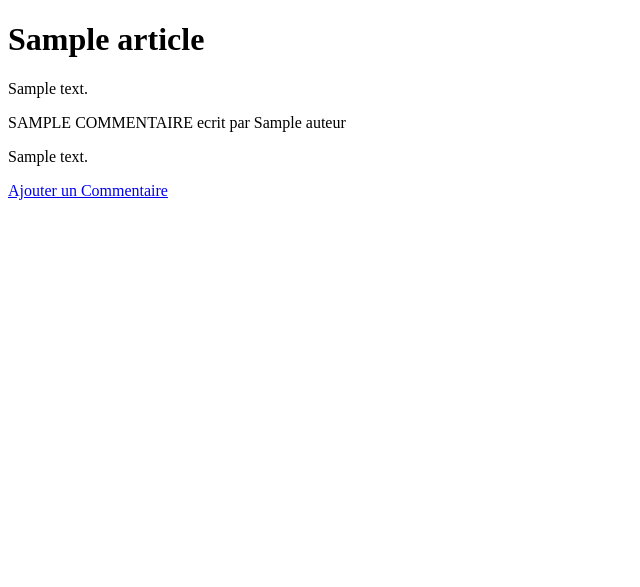
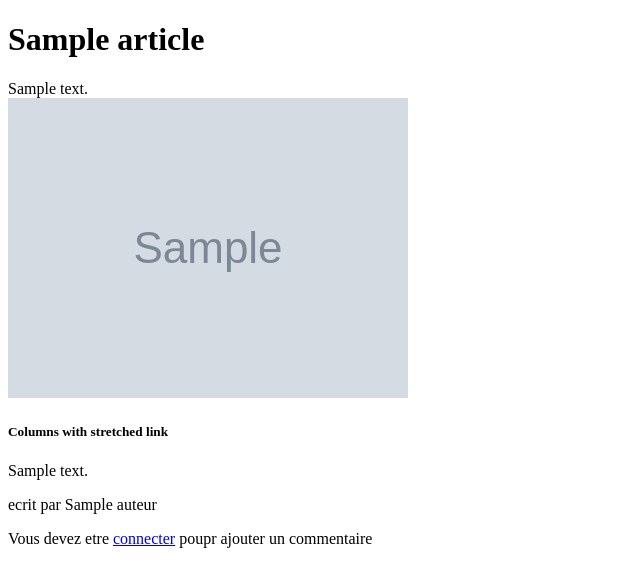
Before and after one commit to Thodler/socialNetwork, a Symfony app: template templates/article/show.html.twig in a window 1280 px wide. Shown: the part 112-699 px from the top of the page, without its empty margins (0-640 px from the left). Run offline with Twig, Linux system fonts and the light colour scheme; the template is opened without the code that fills it: most values are stand-ins (such as "Sample title", 1, 10 or a date in 2020); grey boxes marked "Sample" are stand-in pictures; some libraries are stand-ins or nearby versions.

Commit message:
[UPD] Mise en forme et ajout des 3 site les plus visiters.

```diff
--- a/templates/article/index.html.twig
+++ b/templates/article/index.html.twig
@@ -1,10 +1,12 @@
 {% extends 'base.html.twig' %}
 
 {% block title %}Home{% endblock %}
-{% block title_page %}Liste des destinations{% endblock %}
+{% block title_page %}Les destinations{% endblock %}
 
 {% block body %}
-
+    {{ include('_module/card_travel.html.twig') }}
+    <hr>
+    <h2>Toutes les destinations</h2>
     {% for article in articles %}
         <div class="card mb-3">
             <div class="card-header">
--- a/templates/article/show.html.twig
+++ b/templates/article/show.html.twig
@@ -12,21 +12,36 @@
             <p class="text-center fs-3">Soyer le premier à partager !</p>
         {% endif %}
         {% for commentaire in article.commentaires %}
-        <div class="border border border-end-0 border-start-0">
-            <p class="fw-bold">
-                {{ commentaire.titre|upper }} <span class="text-muted">ecrit par {{ commentaire.auteur }}</span>
-            </p>
-            <p>
-                {{ commentaire.commentaire }}
-            </p>
-        </div>
+                <div class="row g-0 bg-light position-relative mb-1">
+                    {% if commentaire.photo %}
+                        <div class="col-md-6 mb-md-0 p-md-4">
+                            <img src="{{ asset('uploads/photos/'~commentaire.photo) }}" class="w-100" alt="Illustration du commentaire">
+                        </div>
+                        <div class="col-md-6 p-4 ps-md-0">
+                            <h5 class="mt-0">Columns with stretched link</h5>
+                            <p>{{ commentaire.commentaire }}</p>
+                        </div>
+                    {% else %}
+                        <div class="col p-4">
+                            <h5 class="mt-0">Columns with stretched link</h5>
+                            <p>{{ commentaire.commentaire }}</p>
+                        </div>
+                    {% endif %}
+                    <p class="fw-bold px-3 text-end">
+                        <span class="text-muted">ecrit par {{ commentaire.auteur }}</span>
+                    </p>
+                </div>
         {% endfor %}
         <div class="my-5">
+            {% if app.user %}
             <turbo-frame id="add_comment">
                 <a href="{{ path('app_commentaire_new', {'article': article.id }) }}"
                    class="btn btn-primary">
                     Ajouter un Commentaire</a>
             </turbo-frame>
+            {% else %}
+                <p>Vous devez etre <a href="{{ path('app_login') }}">connecter</a> poupr ajouter un commentaire</p>
+            {% endif %}
         </div>
     </div>
 {% endblock %}
--- a/templates/user/show.html.twig
+++ b/templates/user/show.html.twig
@@ -17,4 +17,10 @@
             </div>
         </div>
     </div>
+    <div>
+        {% for commentaire in user.commentaires %}
+            <p>{{ commentaire.titre }}</p>
+            <hr>
+        {% endfor %}
+    </div>
 {% endblock %}
```
Also changed, not shown: templates/_module/card_travel.html.twig (added, +15 -0 lines), templates/commentaire/index.html.twig (deleted, +0 -39 lines).
